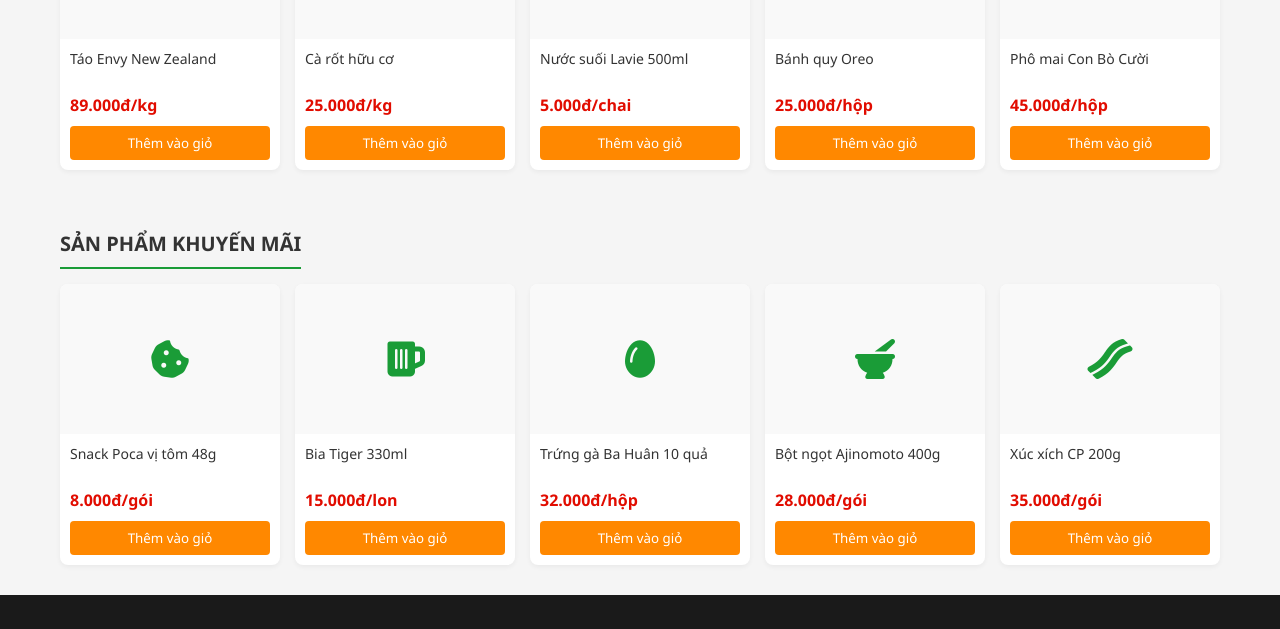
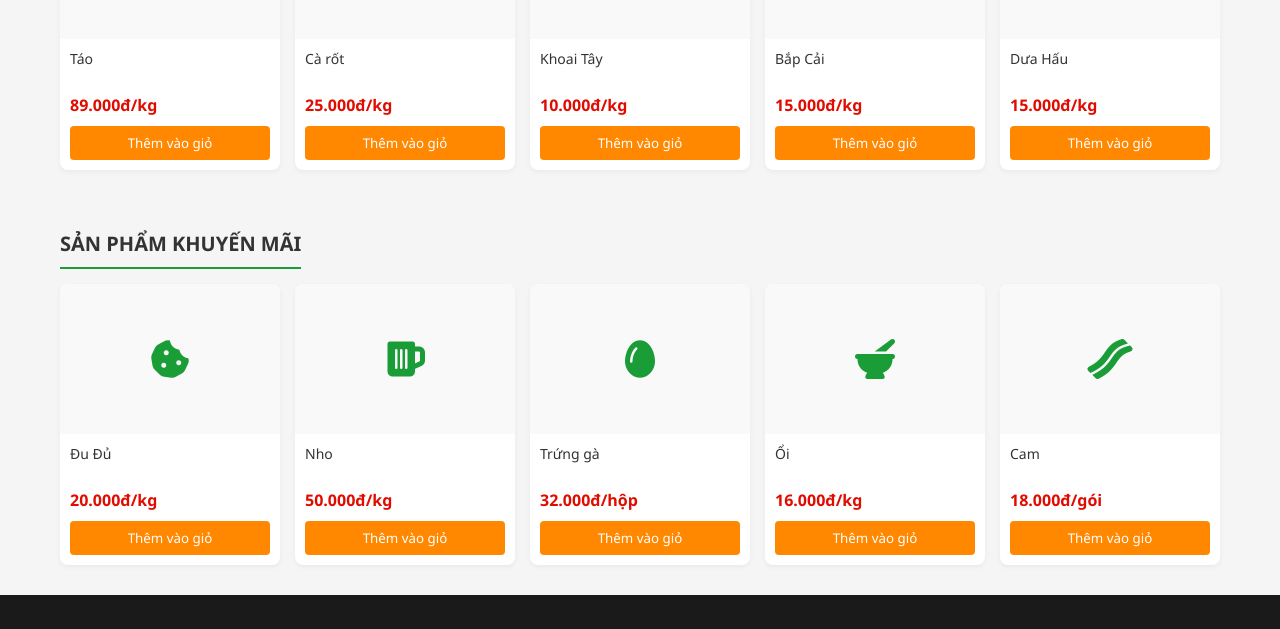
Before and after one commit to phannguyen050904-commits/Ch-Xanh, a plain HTML site: page index.html in a window 1280 px wide. Shown: the part 849-1478 px from the top of the page. Drawn offline with Linux system fonts and the light colour scheme.

Commit message:
Add files via upload

```diff
--- a/index.html
+++ b/index.html
@@ -75,10 +75,6 @@
                 <div class="category-name">Đồ uống</div>
             </div>
             <div class="category">
-                <i class="fas fa-ice-cream"></i>
-                <div class="category-name">Sữa, bơ, phô mai</div>
-            </div>
-            <div class="category">
                 <i class="fas fa-bread-slice"></i>
                 <div class="category-name">Bánh kẹo</div>
             </div>
@@ -92,7 +88,7 @@
                     <i class="fas fa-apple-alt"></i>
                 </div>
                 <div class="product-info">
-                    <div class="product-name">Táo Envy New Zealand</div>
+                    <div class="product-name">Táo</div>
                     <div class="product-price">89.000đ/kg</div>
                     <button class="add-to-cart">Thêm vào giỏ</button>
                 </div>
@@ -102,7 +98,7 @@
                     <i class="fas fa-carrot"></i>
                 </div>
                 <div class="product-info">
-                    <div class="product-name">Cà rốt hữu cơ</div>
+                    <div class="product-name">Cà rốt</div>
                     <div class="product-price">25.000đ/kg</div>
                     <button class="add-to-cart">Thêm vào giỏ</button>
                 </div>
@@ -112,8 +108,8 @@
                     <i class="fas fa-wine-bottle"></i>
                 </div>
                 <div class="product-info">
-                    <div class="product-name">Nước suối Lavie 500ml</div>
-                    <div class="product-price">5.000đ/chai</div>
+                    <div class="product-name">Khoai Tây</div>
+                    <div class="product-price">10.000đ/kg</div>
                     <button class="add-to-cart">Thêm vào giỏ</button>
                 </div>
             </div>
@@ -122,8 +118,8 @@
                     <i class="fas fa-cookie"></i>
                 </div>
                 <div class="product-info">
-                    <div class="product-name">Bánh quy Oreo</div>
-                    <div class="product-price">25.000đ/hộp</div>
+                    <div class="product-name">Bắp Cải</div>
+                    <div class="product-price">15.000đ/kg</div>
                     <button class="add-to-cart">Thêm vào giỏ</button>
                 </div>
             </div>
@@ -132,8 +128,8 @@
                     <i class="fas fa-cheese"></i>
                 </div>
                 <div class="product-info">
-                    <div class="product-name">Phô mai Con Bò Cười</div>
-                    <div class="product-price">45.000đ/hộp</div>
+                    <div class="product-name">Dưa Hấu</div>
+                    <div class="product-price">15.000đ/kg</div>
                     <button class="add-to-cart">Thêm vào giỏ</button>
                 </div>
             </div>
@@ -146,8 +142,8 @@
                     <i class="fas fa-cookie-bite"></i>
                 </div>
                 <div class="product-info">
-                    <div class="product-name">Snack Poca vị tôm 48g</div>
-                    <div class="product-price">8.000đ/gói</div>
+                    <div class="product-name">Đu Đủ</div>
+                    <div class="product-price">20.000đ/kg</div>
                     <button class="add-to-cart">Thêm vào giỏ</button>
                 </div>
             </div>
@@ -156,8 +152,8 @@
                     <i class="fas fa-beer"></i>
                 </div>
                 <div class="product-info">
-                    <div class="product-name">Bia Tiger 330ml</div>
-                    <div class="product-price">15.000đ/lon</div>
+                    <div class="product-name">Nho</div>
+                    <div class="product-price">50.000đ/kg</div>
                     <button class="add-to-cart">Thêm vào giỏ</button>
                 </div>
             </div>
@@ -166,7 +162,7 @@
                     <i class="fas fa-egg"></i>
                 </div>
                 <div class="product-info">
-                    <div class="product-name">Trứng gà Ba Huân 10 quả</div>
+                    <div class="product-name">Trứng gà</div>
                     <div class="product-price">32.000đ/hộp</div>
                     <button class="add-to-cart">Thêm vào giỏ</button>
                 </div>
@@ -176,8 +172,8 @@
                     <i class="fas fa-mortar-pestle"></i>
                 </div>
                 <div class="product-info">
-                    <div class="product-name">Bột ngọt Ajinomoto 400g</div>
-                    <div class="product-price">28.000đ/gói</div>
+                    <div class="product-name">Ổi</div>
+                    <div class="product-price">16.000đ/kg</div>
                     <button class="add-to-cart">Thêm vào giỏ</button>
                 </div>
             </div>
@@ -186,8 +182,8 @@
                     <i class="fas fa-bacon"></i>
                 </div>
                 <div class="product-info">
-                    <div class="product-name">Xúc xích CP 200g</div>
-                    <div class="product-price">35.000đ/gói</div>
+                    <div class="product-name">Cam</div>
+                    <div class="product-price">18.000đ/gói</div>
                     <button class="add-to-cart">Thêm vào giỏ</button>
                 </div>
             </div>
@@ -198,7 +194,7 @@
     <footer>
         <div class="footer-container">
             <div class="footer-column">
-                <h3>Về Bách Hóa Xanh</h3>
+                <h3>Chợ Xanh</h3>
                 <ul>
                     <li><a href="#">Giới thiệu</a></li>
                     <li><a href="#">Tuyển dụng</a></li>
```
